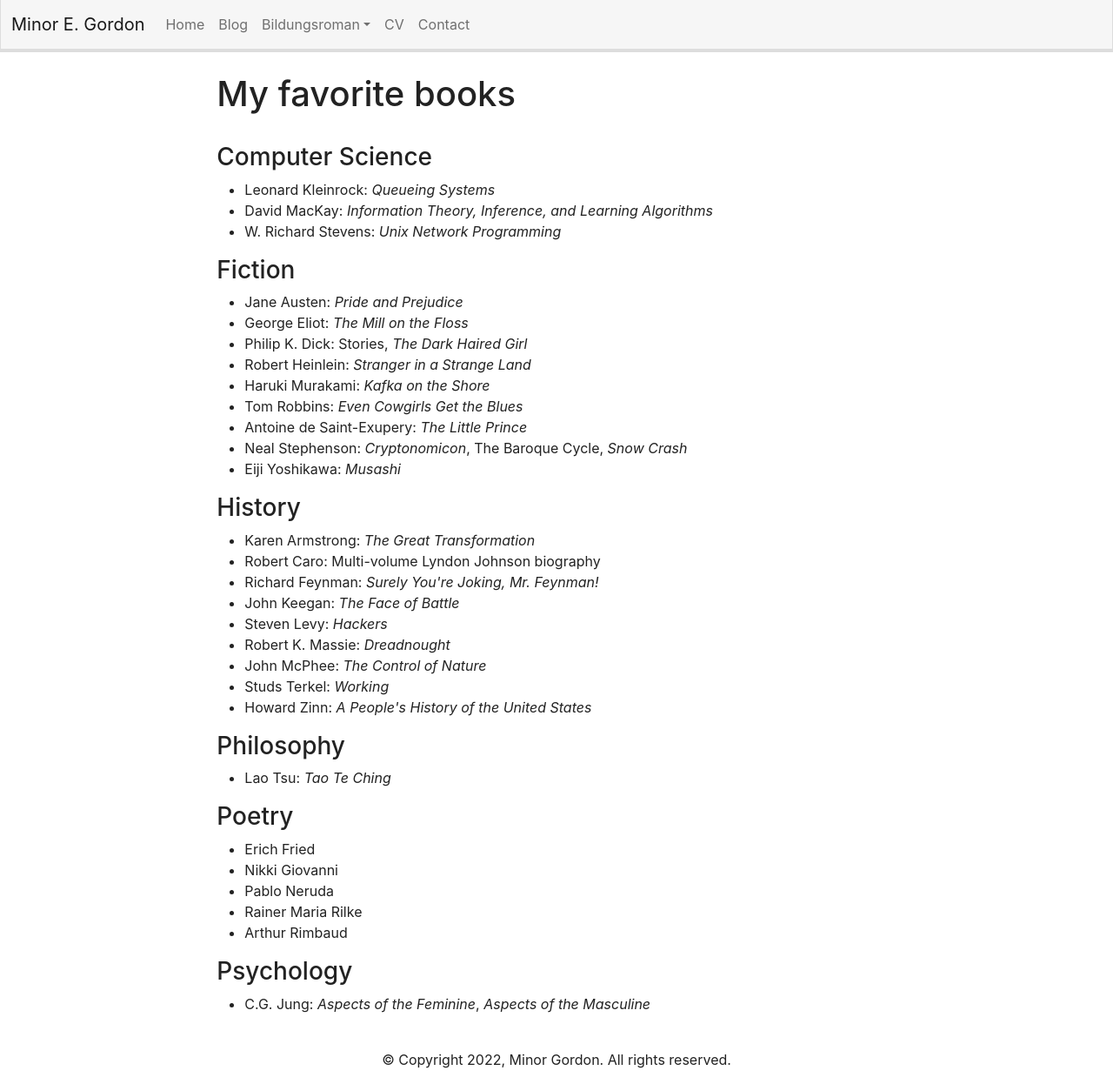
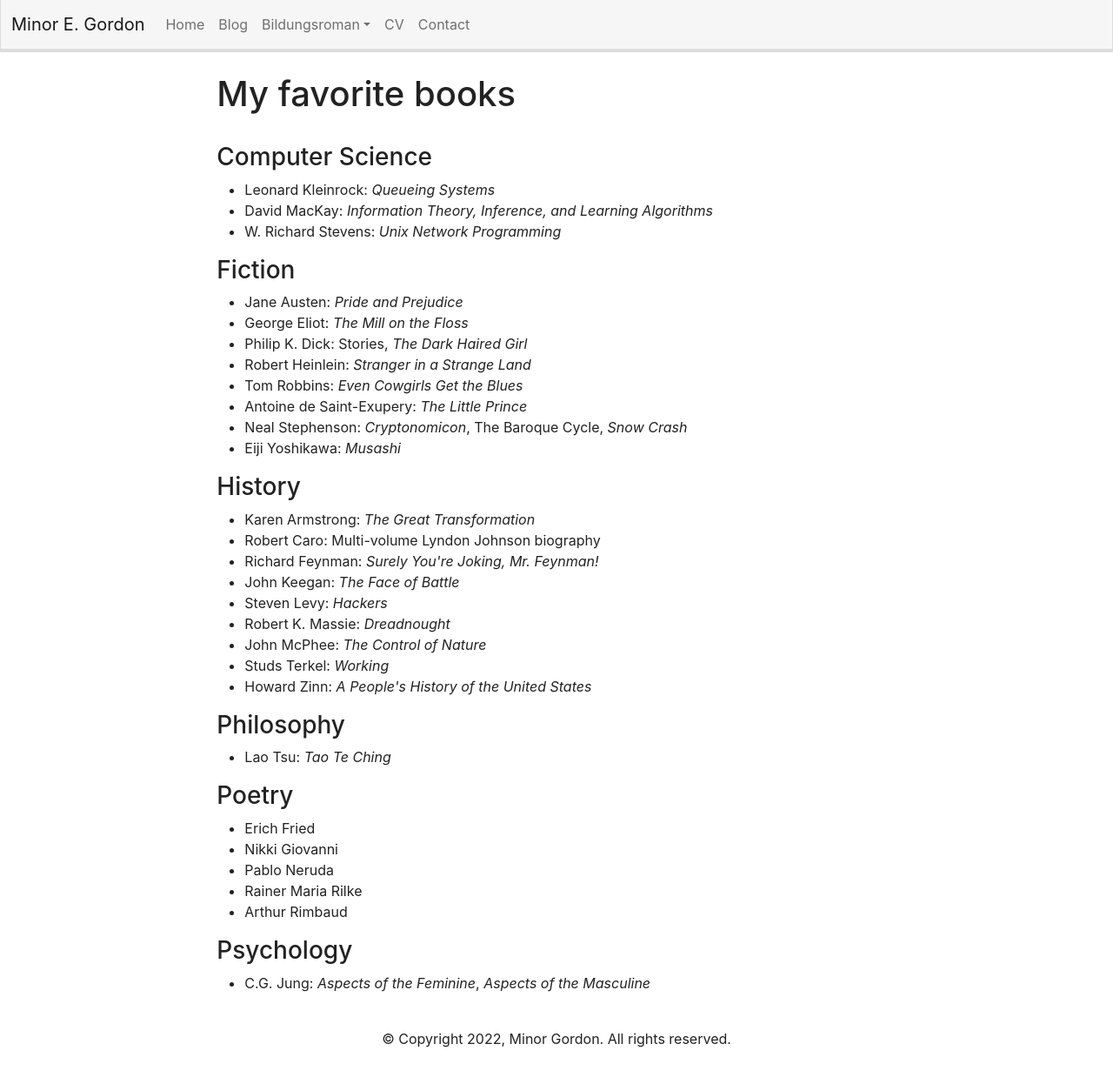
Before and after one commit to minorg/minorgordon.net, a Jekyll site: the page built from favorite-books.html, in a window 1280 px wide. Shown: the whole page at 87% size. Built offline with Jekyll 4.4.1, drawn with Linux system fonts in a browser that asks for light colours; after the commit the page ends 1222 px from its top, so only the background shows below that.

Commit message:
tweak favorite books

```diff
--- a/favorite-books.html
+++ b/favorite-books.html
@@ -29,7 +29,6 @@ title: My favorite books
                 <li>George Eliot: <i>The Mill on the Floss</i></li>
                 <li>Philip K. Dick: Stories, <i>The Dark Haired Girl</i></li>
                 <li>Robert Heinlein: <i>Stranger in a Strange Land</i></li>
-                <li>Haruki Murakami: <i>Kafka on the Shore</i></li>
                 <li>Tom Robbins: <i>Even Cowgirls Get the Blues</i></li>
                 <li>Antoine de Saint-Exupery: <i>The Little Prince</i></li>
                 <li>Neal Stephenson: <i>Cryptonomicon</i>, The Baroque Cycle, <i>Snow
```
